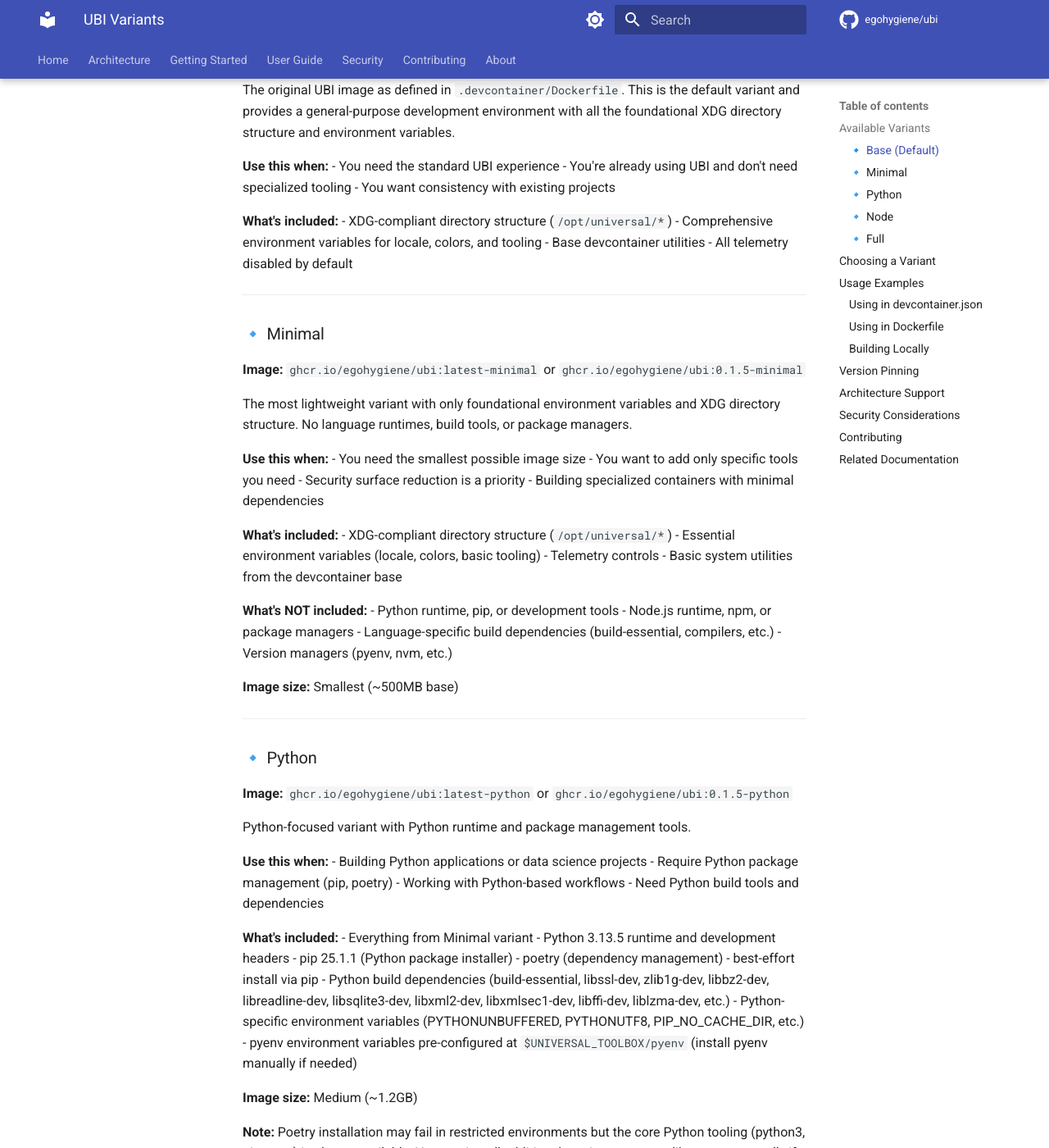
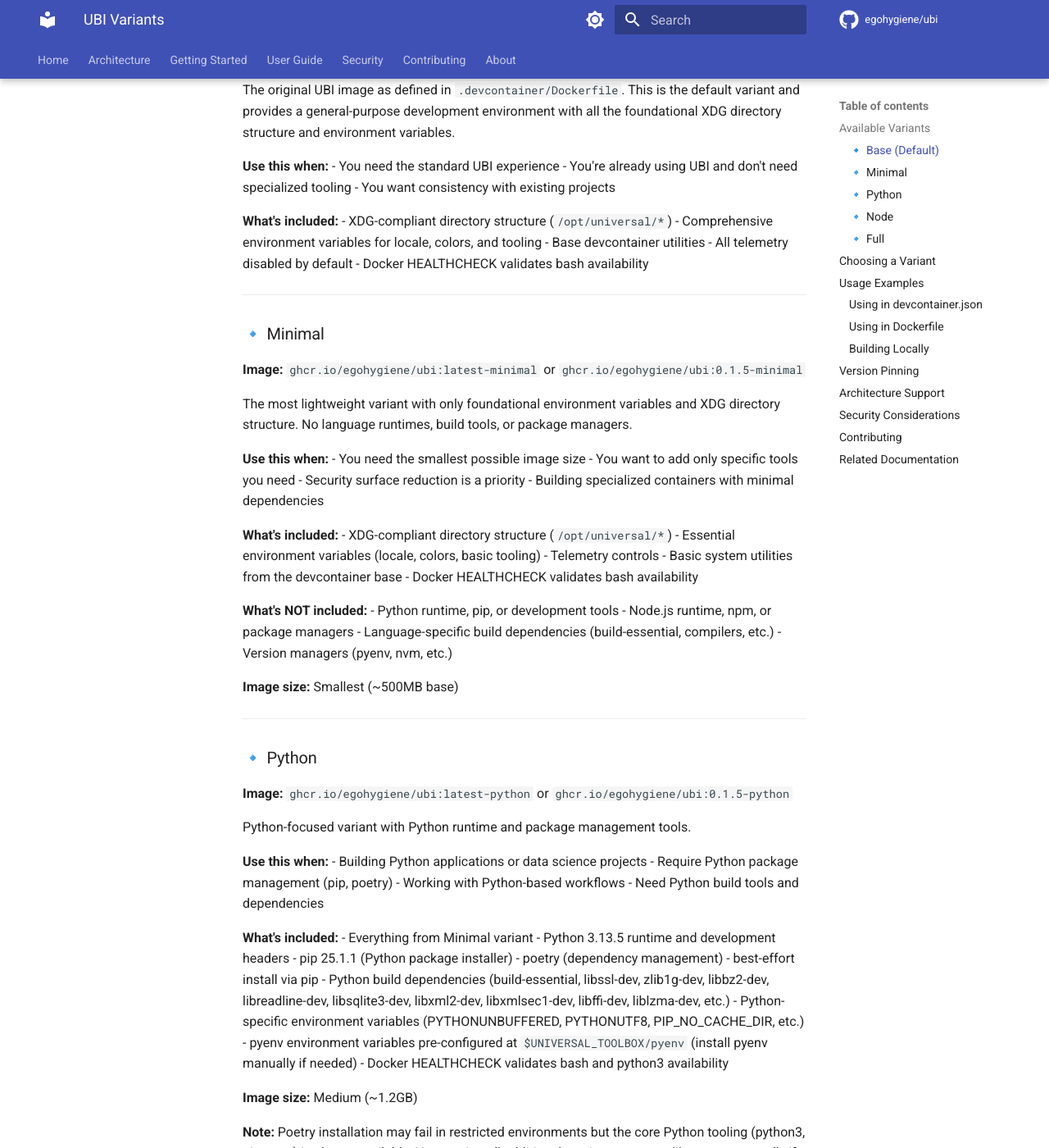
Before and after one commit to egohygiene/ubi, an MkDocs documentation site: the page built from docs/variants.md, in a window 1280 px wide and 1400 px high, scrolled down 386 px. Shown: the whole window at 82% size. Built offline with MkDocs 1.6.1 and Material for MkDocs 9.7.7, drawn with Linux system fonts in a browser that asks for light colours; comment, search, counter and statistics services are not loaded; the version menu is left out; some of the changed text lies outside the part shown.

Commit message:
docs: Document HEALTHCHECK feature in README and variants docs
Co-authored-by: szmyty <14865041+szmyty@users.noreply.github.com>

```diff
--- a/docs/variants.md
+++ b/docs/variants.md
@@ -21,6 +21,7 @@ The original UBI image as defined in `.devcontainer/Dockerfile`. This is the def
 - Comprehensive environment variables for locale, colors, and tooling
 - Base devcontainer utilities
 - All telemetry disabled by default
+- Docker HEALTHCHECK validates bash availability
 
 ---
 
@@ -40,6 +41,7 @@ The most lightweight variant with only foundational environment variables and XD
 - Essential environment variables (locale, colors, basic tooling)
 - Telemetry controls
 - Basic system utilities from the devcontainer base
+- Docker HEALTHCHECK validates bash availability
 
 **What's NOT included:**
 - Python runtime, pip, or development tools
@@ -70,6 +72,7 @@ Python-focused variant with Python runtime and package management tools.
 - Python build dependencies (build-essential, libssl-dev, zlib1g-dev, libbz2-dev, libreadline-dev, libsqlite3-dev, libxml2-dev, libxmlsec1-dev, libffi-dev, liblzma-dev, etc.)
 - Python-specific environment variables (PYTHONUNBUFFERED, PYTHONUTF8, PIP_NO_CACHE_DIR, etc.)
 - pyenv environment variables pre-configured at `$UNIVERSAL_TOOLBOX/pyenv` (install pyenv manually if needed)
+- Docker HEALTHCHECK validates bash and python3 availability
 
 **Image size:** Medium (~1.2GB)
 
@@ -97,6 +100,7 @@ Node.js-focused variant with Node.js runtime and package management tools.
 - Node.js build dependencies (build-essential, libssl-dev)
 - Node-specific environment variables (NODE_OPTIONS, telemetry controls)
 - nvm environment variables pre-configured at `$UNIVERSAL_TOOLBOX/nvm` (install nvm manually if needed)
+- Docker HEALTHCHECK validates bash and node availability
 
 **Image size:** Medium (~1.1GB)
 
@@ -121,6 +125,7 @@ The full-featured "kitchen sink" variant with all development tools and runtimes
 - Everything from Node variant
 - All language runtimes and package managers
 - Complete development toolchain
+- Docker HEALTHCHECK validates bash, python3, and node availability
 
 **Image size:** Largest (~2.0GB+)
 
```
Also changed, not shown: README.md (+6 -0 lines).
